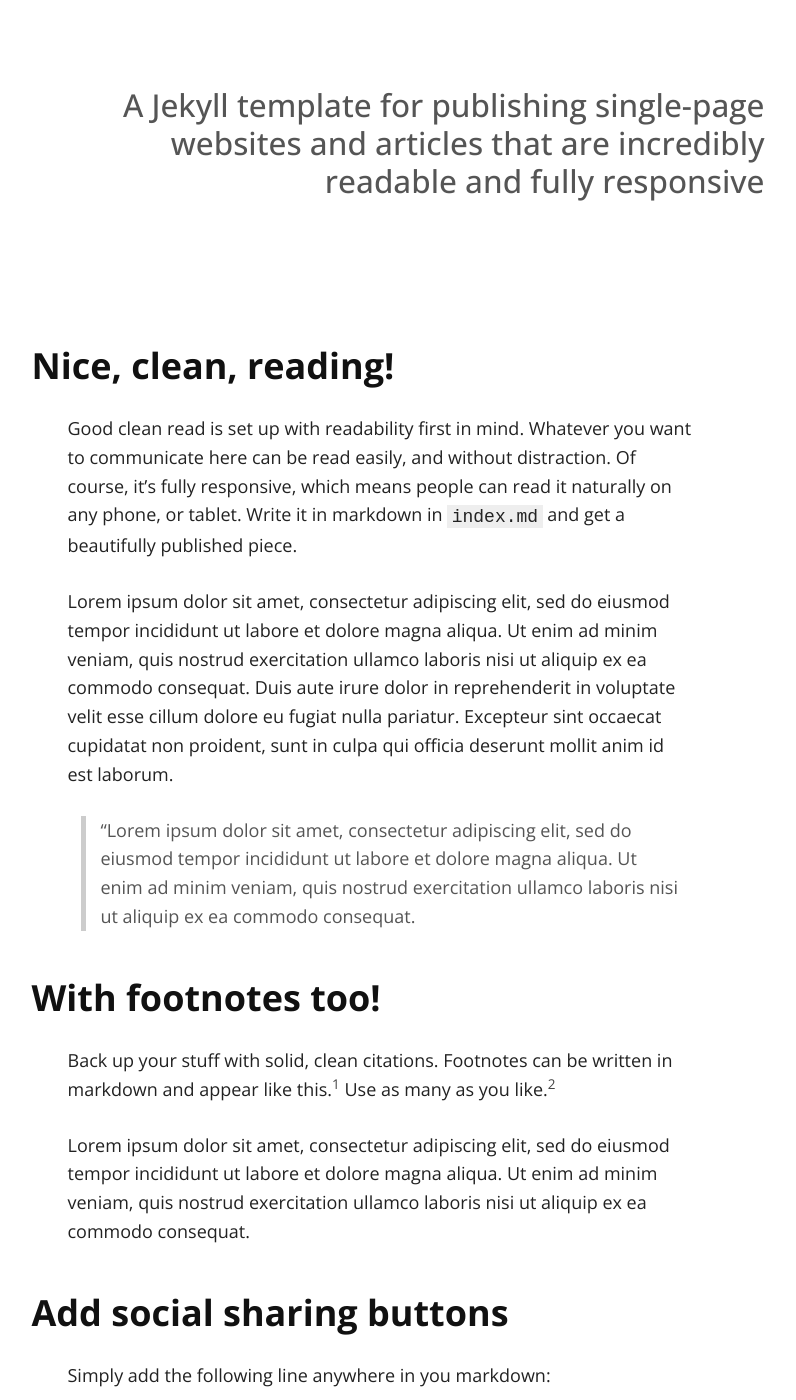
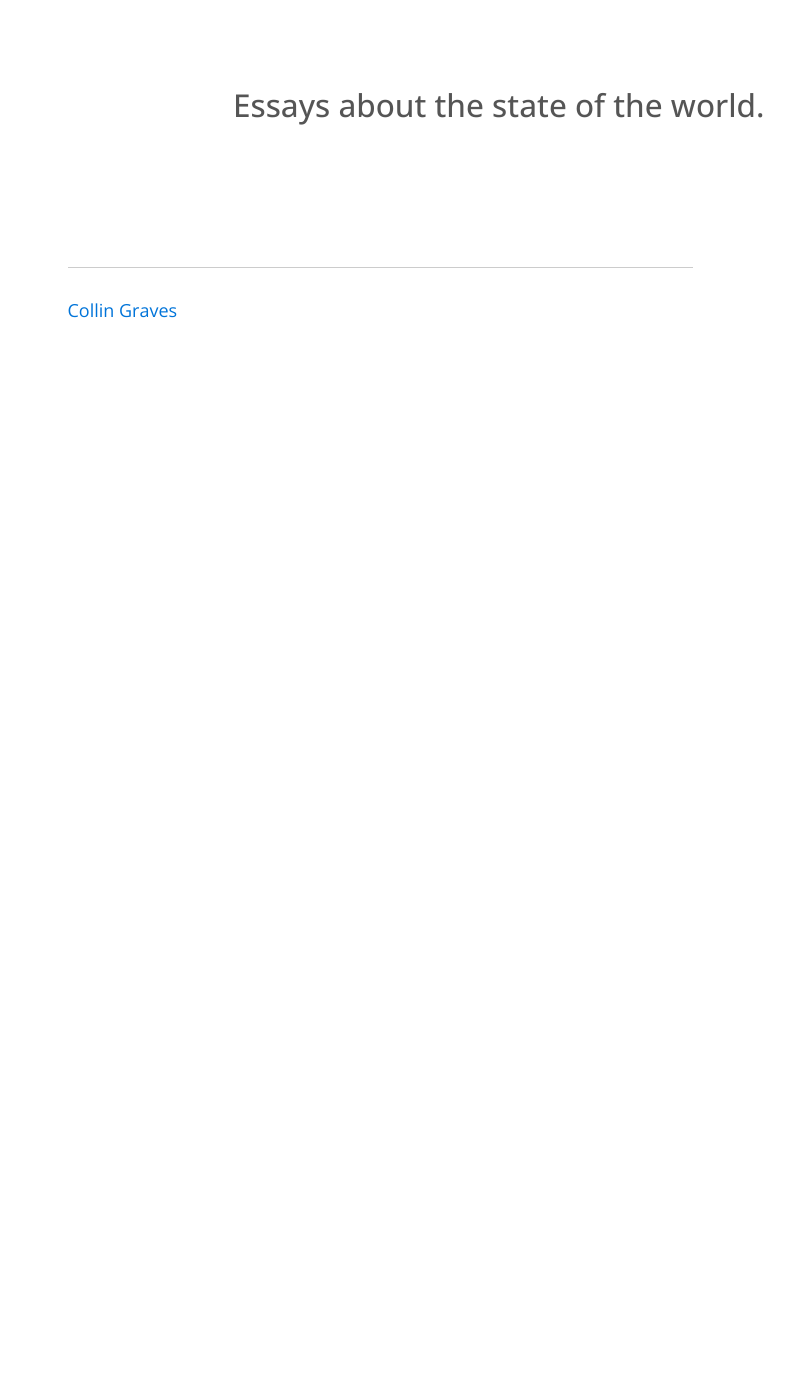
Before and after one commit to CollinGraves/CollinGraves.github.io, a Jekyll site: the page built from index.md, in a window 1280 px wide and 1400 px high, scrolled down 270 px. Shown: the whole window, without its empty margins (260-1056 px from the left). Built offline with Jekyll 4.4.1, drawn with Linux system fonts in a browser that asks for light colours; after the commit the page ends 900 px from its top, so only the background shows below that; some of the changed text lies outside the part shown.

Commit message:
format and redirect figured out

```diff
--- a/_config.yml
+++ b/_config.yml
@@ -1,7 +1,7 @@
 # Site settings
-title: Good Clean Read
-tag_text: Good Clean Read
-description: A responsive template for publishing single-page websites, articles that are easy on the eyes
+title: Awkward.
+tag_text: Awkward.
+description: Essays that matter, for people who give a damn.
 url: "http://127.0.0.1:4000"
 
 # Build settings
--- a/index.md
+++ b/index.md
@@ -2,53 +2,8 @@
 layout: default
 ---
 
-## A Jekyll template for publishing single-page websites and articles that are incredibly readable and fully responsive
-
-### Nice, clean, reading!
-
-Good clean read is set up with readability first in mind. Whatever you want to communicate here can be read easily, and without distraction. Of course, it's fully responsive, which means people can read it naturally on any phone, or tablet. Write it in markdown in <code>index.md</code> and get a beautifully published piece.
-
-Lorem ipsum dolor sit amet, consectetur adipiscing elit, sed do eiusmod tempor incididunt ut labore et dolore magna aliqua. Ut enim ad minim veniam, quis nostrud exercitation ullamco laboris nisi ut aliquip ex ea commodo consequat. Duis aute irure dolor in reprehenderit in voluptate velit esse cillum dolore eu fugiat nulla pariatur. Excepteur sint occaecat cupidatat non proident, sunt in culpa qui officia deserunt mollit anim id est laborum.
-
-> "Lorem ipsum dolor sit amet, consectetur adipiscing elit, sed do eiusmod tempor incididunt ut labore et dolore magna aliqua. Ut enim ad minim veniam, quis nostrud exercitation ullamco laboris nisi ut aliquip ex ea commodo consequat.
-
-### With footnotes too!
-
-Back up your stuff with solid, clean citations. Footnotes can be written in markdown and appear like this.[^1] Use as many as you like.[^2]
-
-Lorem ipsum dolor sit amet, consectetur adipiscing elit, sed do eiusmod tempor incididunt ut labore et dolore magna aliqua. Ut enim ad minim veniam, quis nostrud exercitation ullamco laboris nisi ut aliquip ex ea commodo consequat.
-
-### Add social sharing buttons
-
-Simply add the following line anywhere in you markdown:
-
-<pre><code>{% raw  %}
-{% include sharing.html %}
-{% endraw %}
-</code></pre>
-
-and get a nice responsive sharing ribbon.
-
-{% include sharing.html %}
-
-Add this at the bottom, or the top, or between every other paragraph is you're desprate for social validation.
-
-Just remember to customize the buttons to fit your url in the <code>_includes/sharing.html</code> file. These buttons are made available and customizable by the good folks at kni-labs. See the documentation at [https://github.com/kni-labs/rrssb](https://github.com/kni-labs/rrssb) for more information.
-
-### Add images to make your point
-
-Images play nicely with this as well. Add diagrams or charts to make your point, and the template will fit them in appropriately.
-
-<img src="/images/hello.svg" alt="hello">
-
-Lorem ipsum dolor sit amet, consectetur adipiscing elit, sed do eiusmod tempor incididunt ut labore et dolore magna aliqua. Ut enim ad minim veniam, quis nostrud exercitation ullamco laboris nisi ut aliquip ex ea commodo consequat. Duis aute irure dolor in reprehenderit in voluptate velit esse cillum dolore eu fugiat nulla pariatur. Excepteur sint occaecat cupidatat non proident, sunt in culpa qui officia deserunt mollit anim id est laborum.
-
-Thanks to [Shu Uesengi](https://github.com/chibicode) for inspiring and providing the base for this template with his excellent work, [solo](https://github.com/chibicode).
+## Essays about the state of the world.
 
 <hr>
 
-##### Footnotes:
-
-[^1]: This is a footnote. Click to return.
-
-[^2]: Here is another.
+[Collin Graves](https://github.com/CollinGraves)
```
Also changed, not shown: remains.md (added, +48 -0 lines).
